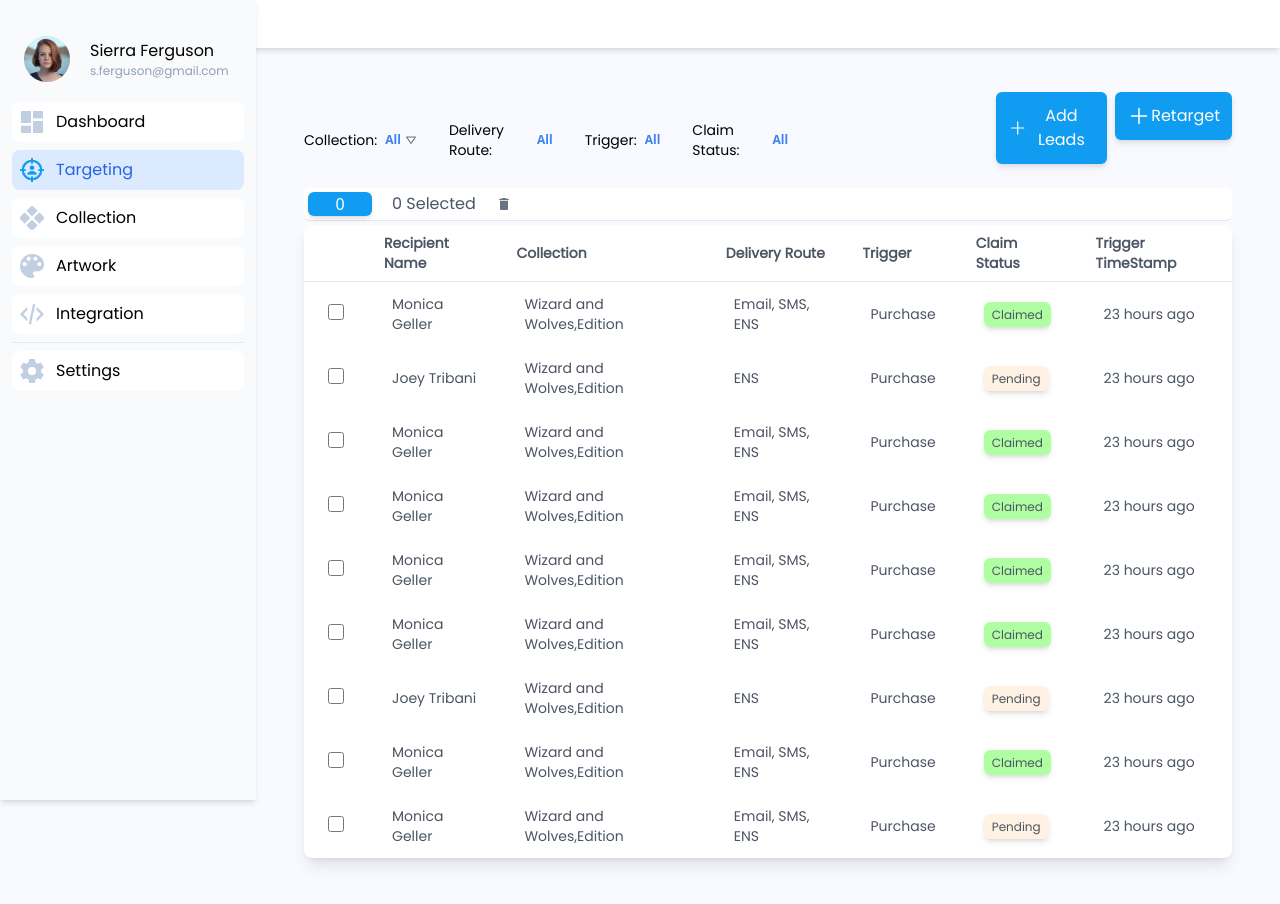
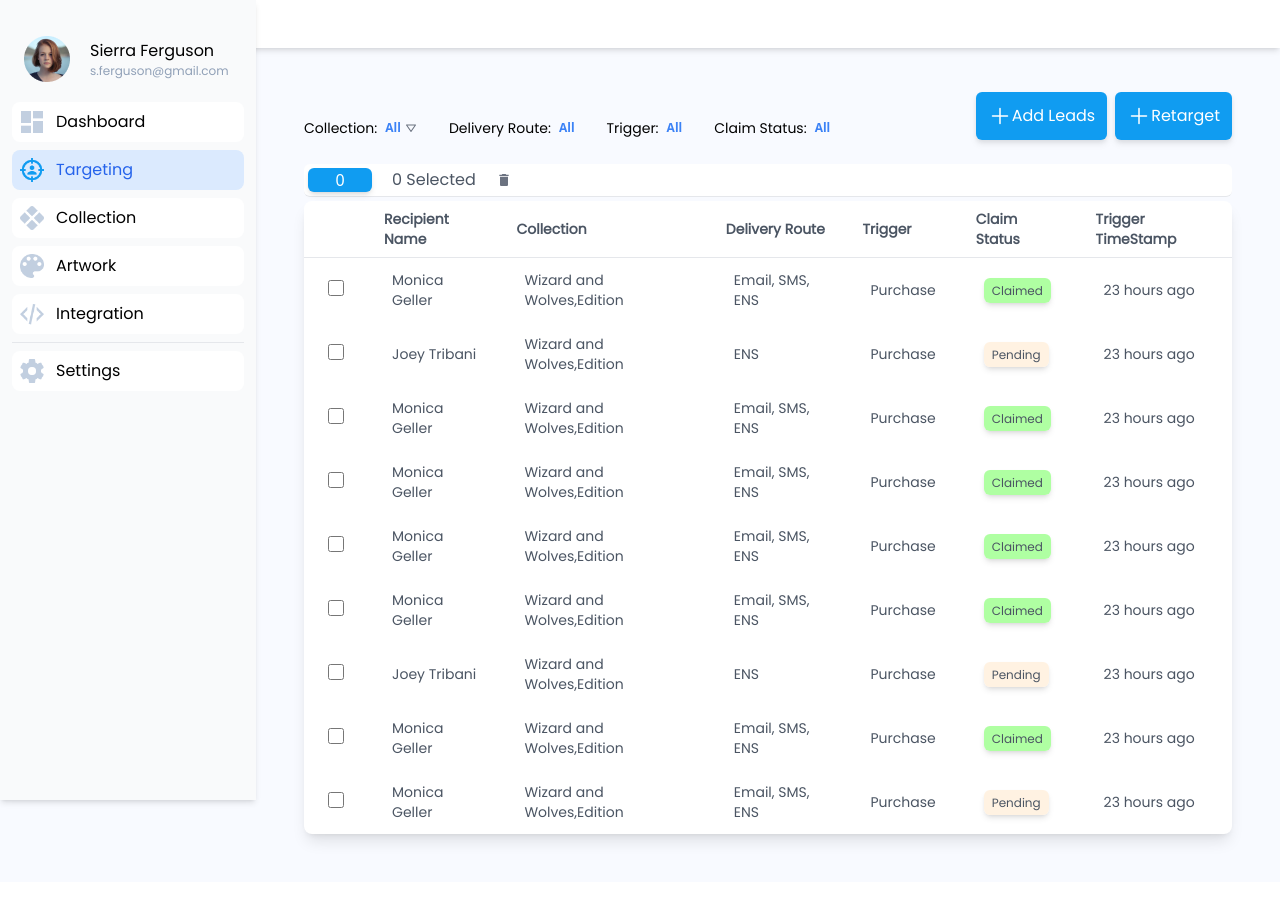
Before and after one commit to AkashKumarRam/NFT-Website, a React (Create React App) app: page /targeting in a window 1280 px wide. After the commit the page ends 882 px from the top, so only its background shows below. Built offline with nearby package versions, Linux system fonts and the light colour scheme; a web font is replaced by a local one.

Commit message:
Changes in Table Button

```diff
--- a/src/components/Pages/Admin Dashboard/Table.jsx
+++ b/src/components/Pages/Admin Dashboard/Table.jsx
@@ -232,8 +232,8 @@ const Table = () => {
 
   return (
     <div className="p-6">
-      <div className="flex flex-row items-center space-x-52 mb-[1.5rem] w-[100vw-24px]">
-        <div className="flex flex-row space-x-[2rem]">
+      <div className="flex flex-row items-center justify-between mb-[1.5rem]">
+        <div className="flex flex-row space-x-[2rem] w-[100vw-24px]">
           <div className="flex flex-row items-center space-x-2">
             <p className="text-sm font-poppins">Collection:</p>
             <div className="flex flex-row space-x-1 items-center">
```
